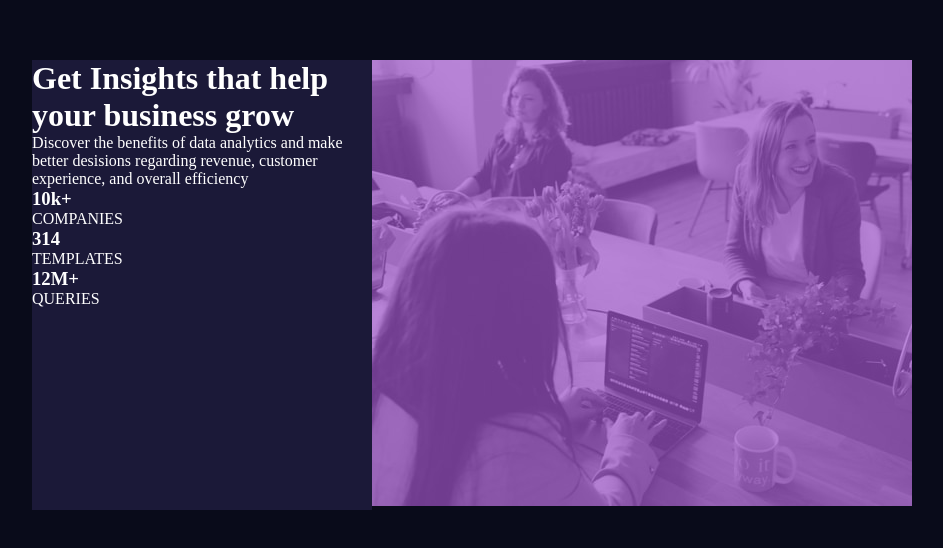
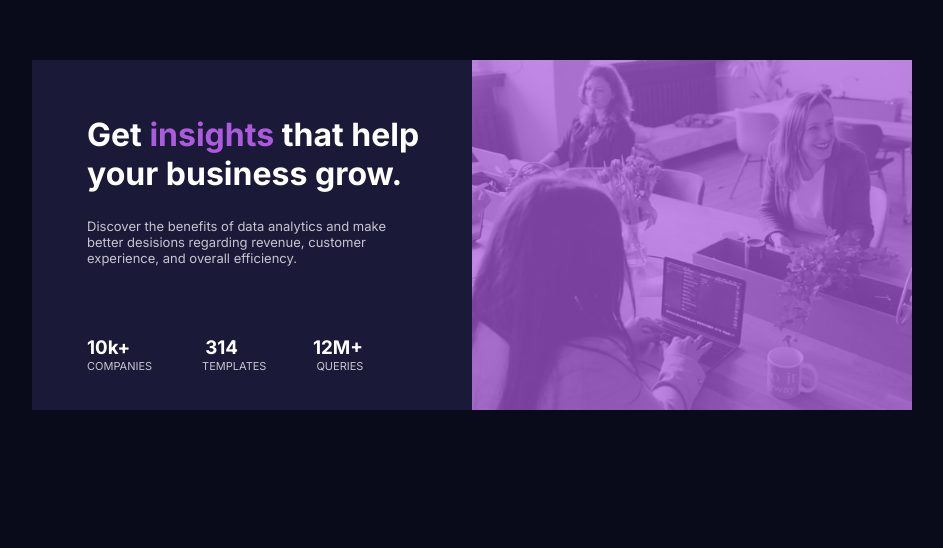
Before and after one commit to ChristopherZalapa/stats-preview-card-component-main, a plain HTML site: page index.html in a window 1280 px wide. Shown: the part 140-688 px from the top of the page, without its empty margins (168-1111 px from the left). Drawn offline with Linux system fonts and the light colour scheme.

Commit message:
Desktop View Done!

```diff
--- a/index.html
+++ b/index.html
@@ -11,23 +11,33 @@
 			sizes="32x32"
 			href="./images/favicon-32x32.png"
 		/>
+		<link rel="preconnect" href="https://fonts.googleapis.com" />
+		<link rel="preconnect" href="https://fonts.gstatic.com" crossorigin />
+		<link
+			href="https://fonts.googleapis.com/css2?family=Inter:wght@400;700&display=swap"
+			rel="stylesheet"
+		/>
 
 		<title>Frontend Mentor | Stats Preview Card Component</title>
 	</head>
 	<body>
 		<div class="container">
 			<div class="left-side">
-				<h1>Get Insights that help your business grow</h1>
-				<p>
+				<h1>Get <span>insights</span> that help your business grow.</h1>
+				<p class="details">
 					Discover the benefits of data analytics and make better desisions
-					regarding revenue, customer experience, and overall efficiency
+					regarding revenue, customer experience, and overall efficiency.
 				</p>
-				<h3 class="stats">10k+</h3>
-				<p>COMPANIES</p>
-				<h3 class="stats">314</h3>
-				<p>TEMPLATES</p>
-				<h3 class="stats">12M+</h3>
-				<p>QUERIES</p>
+				<section class="statsNums">
+					<h3>10k+</h3>
+					<h3>314</h3>
+					<h3>12M+</h3>
+				</section>
+				<section class="statTitle">
+					<p>COMPANIES</p>
+					<p>TEMPLATES</p>
+					<p>QUERIES</p>
+				</section>
 			</div>
 
 			<div class="right-side">
--- a/style.css
+++ b/style.css
@@ -7,27 +7,87 @@
 body {
 	background: hsl(233, 47%, 7%);
 	color: hsl(0, 0%, 100%);
+	display: flex;
+	justify-content: center;
+	align-items: center;
+	height: 100%;
+	width: 100%;
 }
 
 .container {
 	display: flex;
+
 	padding: 200px;
 }
 
+/* Left Side */
+
 .left-side {
 	background-color: hsl(244, 38%, 16%);
+	padding: 55px;
+	width: 440px;
+	height: 350px;
+	font-family: 'Inter', sans-serif;
+	font-weight: 400;
 }
+
+h1 {
+	margin-bottom: 25px;
+	width: 340px;
+}
+
+span {
+	color: rgba(172, 91, 222);
+}
+
+.details {
+	color: hsla(0, 0%, 100%, 0.75);
+	font-weight: 200;
+	margin-bottom: 70px;
+	width: 325px;
+	font-size: 13px;
+}
+
+.statsNums {
+	display: flex;
+	flex-direction: row;
+	justify-content: left;
+}
+
+.statsNums > h3 {
+	margin-right: 75px;
+}
+
+.statTitle {
+	display: flex;
+	flex-direction: row;
+	justify-content: left;
+}
+
+.statTitle > p {
+	margin-right: 50px;
+	color: hsla(0, 0%, 100%, 0.75);
+	font-size: 11px;
+	font-weight: 100;
+}
+
+/* Right Side */
 
 .right-side {
 	position: relative;
 	background-size: cover;
 }
 
+img {
+	width: 440px;
+	height: 350px;
+}
+
 .overlay {
 	position: absolute;
-	background: rgba(158, 85, 202, 0.7);
-	width: 540px;
-	height: 446px;
+	background: rgba(172, 91, 222, 0.7);
+	width: 440px;
+	height: 350px;
 	top: 0;
 	left: 0;
 }
```
